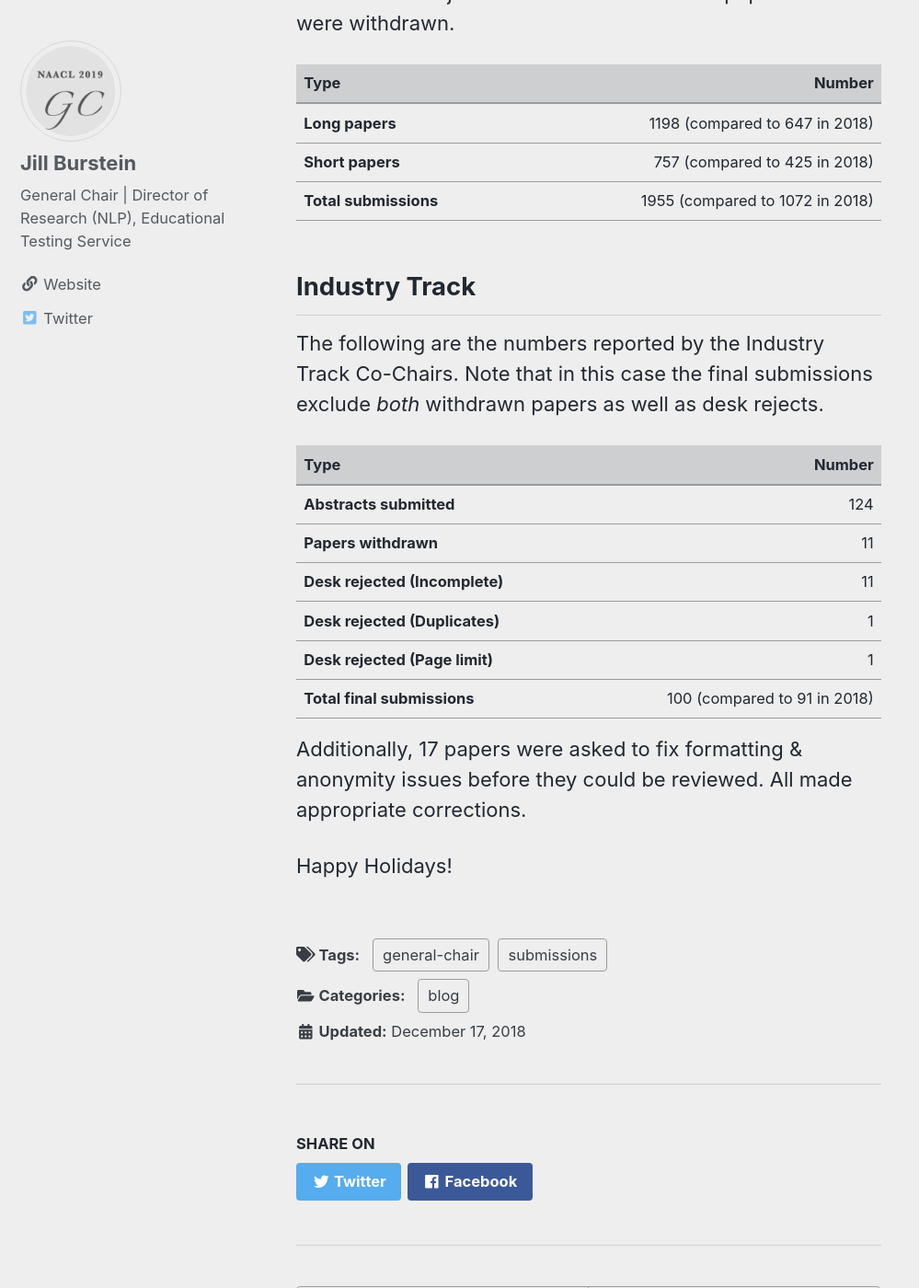
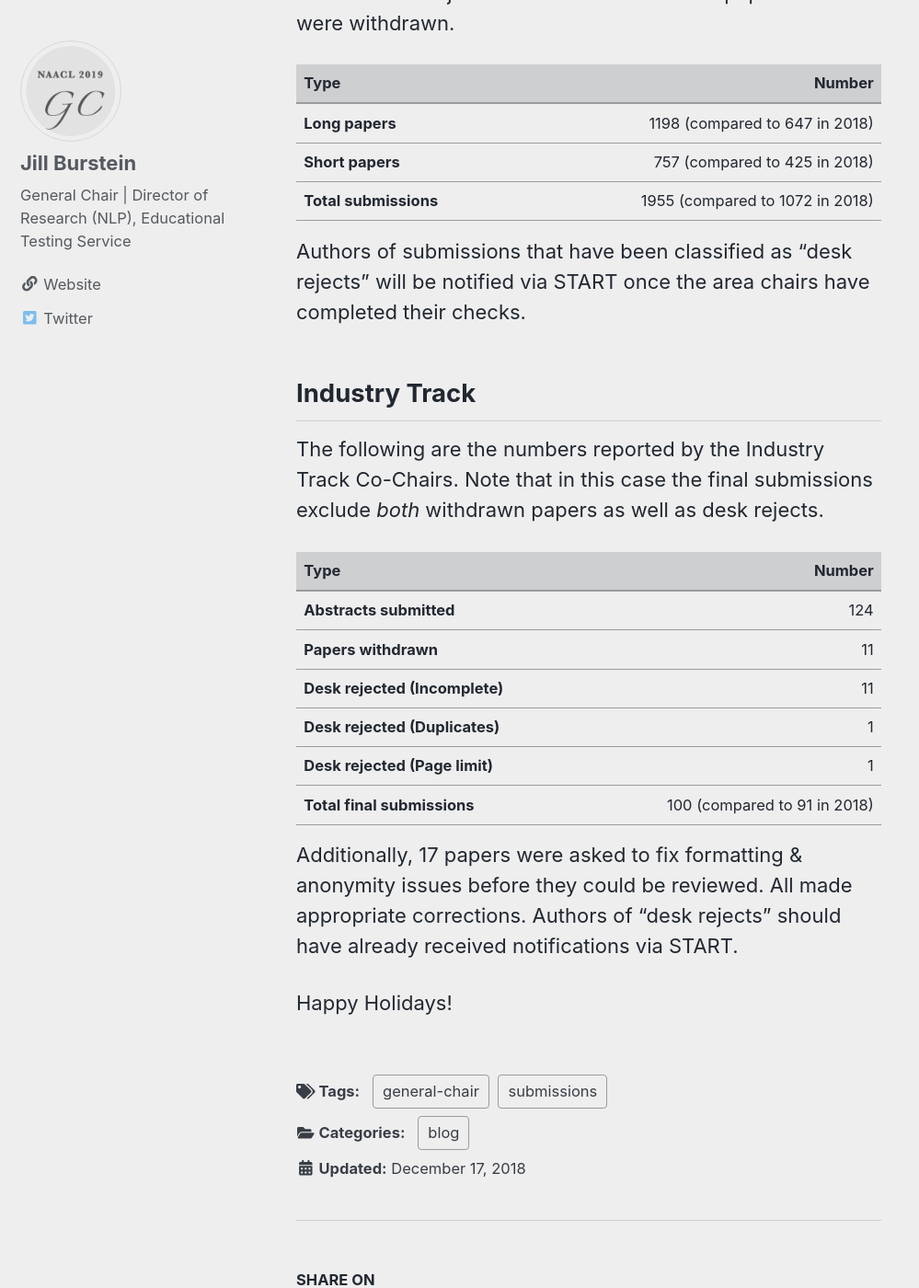
Before and after one commit to naacl-org/naacl-2021-website, a Jekyll site: the page built from _posts/2018-12-17-submission-info.md, in a window 1280 px wide and 1400 px high, scrolled down 799 px. Shown: the whole window at 92% size, without its empty margins (0-999 px from the left). Built offline with Jekyll 4.4.1, drawn with Linux system fonts in a browser that asks for light colours; nearby versions of some CDN libraries; comment, search, counter and statistics services are not loaded.

Commit message:
Add explanatory notes about desk rejects.

```diff
--- a/_posts/2018-12-17-submission-info.md
+++ b/_posts/2018-12-17-submission-info.md
@@ -24,6 +24,8 @@ The following are the number of submissions reported by the Program Co-Chairs. N
 | **Short papers** | 757 (compared to 425 in 2018) |
 | **Total submissions** | 1955 (compared to 1072 in 2018) |
 
+Authors of submissions that have been classified as "desk rejects" will be notified via START once the area chairs have completed their checks.
+
 
 ## Industry Track
 
@@ -38,6 +40,6 @@ The following are the numbers reported by the Industry Track Co-Chairs. Note tha
 | **Desk rejected (Page limit)** | 1 |
 | **Total final submissions** | 100 (compared to 91 in 2018) |
 
-Additionally, 17 papers were asked to fix formatting & anonymity issues before they could be reviewed. All made appropriate corrections.
+Additionally, 17 papers were asked to fix formatting & anonymity issues before they could be reviewed. All made appropriate corrections. Authors of "desk rejects" should have already received notifications via START.
 
 Happy Holidays!
```
